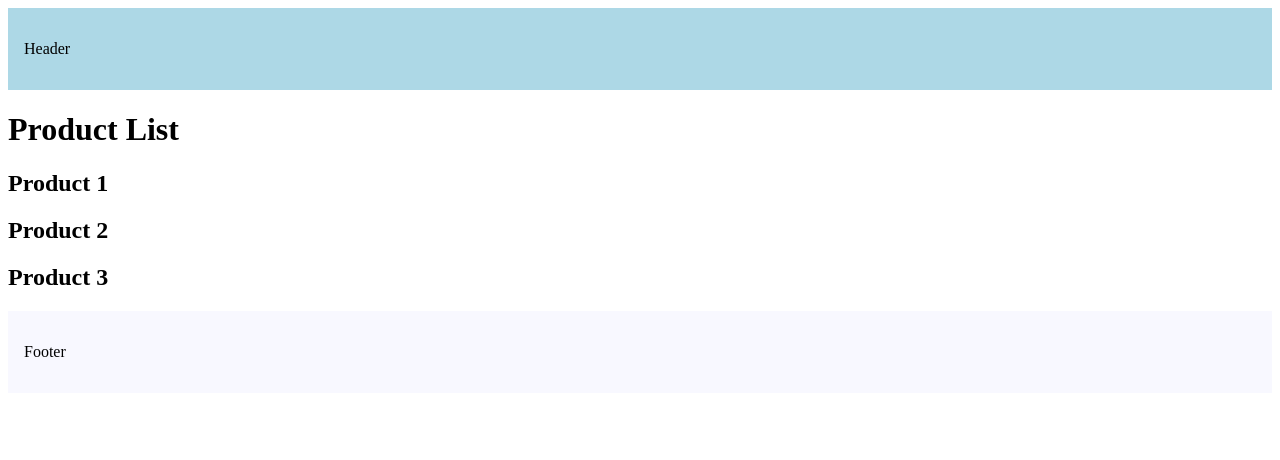
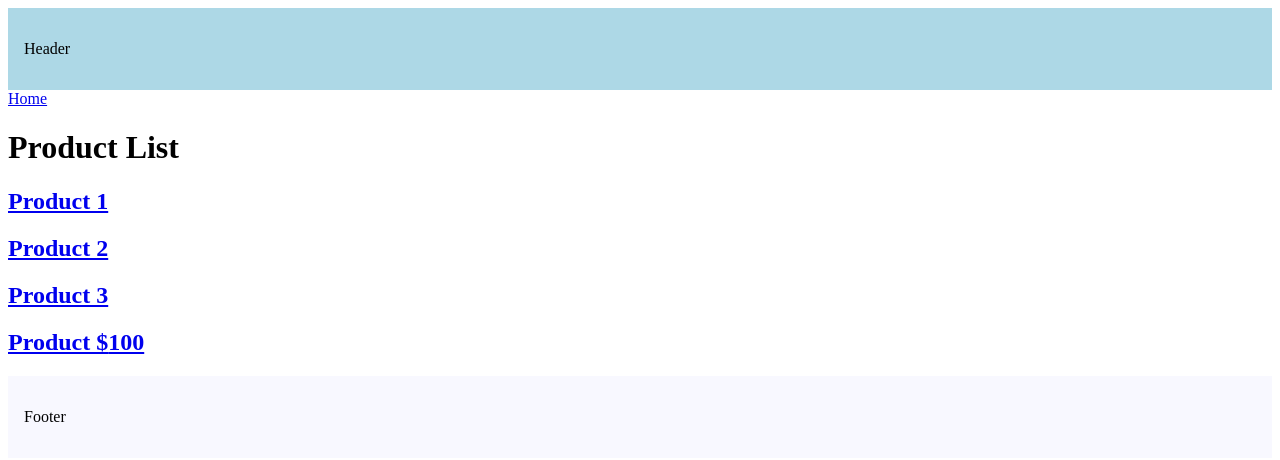
Before and after one commit to CodeBot-del/next-js-routing-101, a Next.js app: page /products in a window 1280 px wide. Shown: the top 460 px of the page. Built offline with nearby package versions, Linux system fonts and the light colour scheme.

Commit message:
link navigation

```diff
--- a/src/app/products/page.tsx
+++ b/src/app/products/page.tsx
@@ -1,10 +1,15 @@
+import Link from "next/link"
+
 export default function ProductList(){
+    const productId = 100
     return(
         <>
+            <Link href="/">Home</Link>
             <h1>Product List</h1>
-            <h2>Product 1</h2>
-            <h2>Product 2</h2>
-            <h2>Product 3</h2>
+            <h2><Link href="products/1">Product 1</Link></h2>
+            <h2><Link href="products/2">Product 2</Link></h2>
+            <h2><Link href="products/3" replace>Product 3</Link></h2>
+            <h2><Link href={`products/${productId}`}>Product ${productId}</Link></h2>
         </>
     )
 }
```
Also changed, not shown: src/app/page.tsx (+7 -1 lines).
